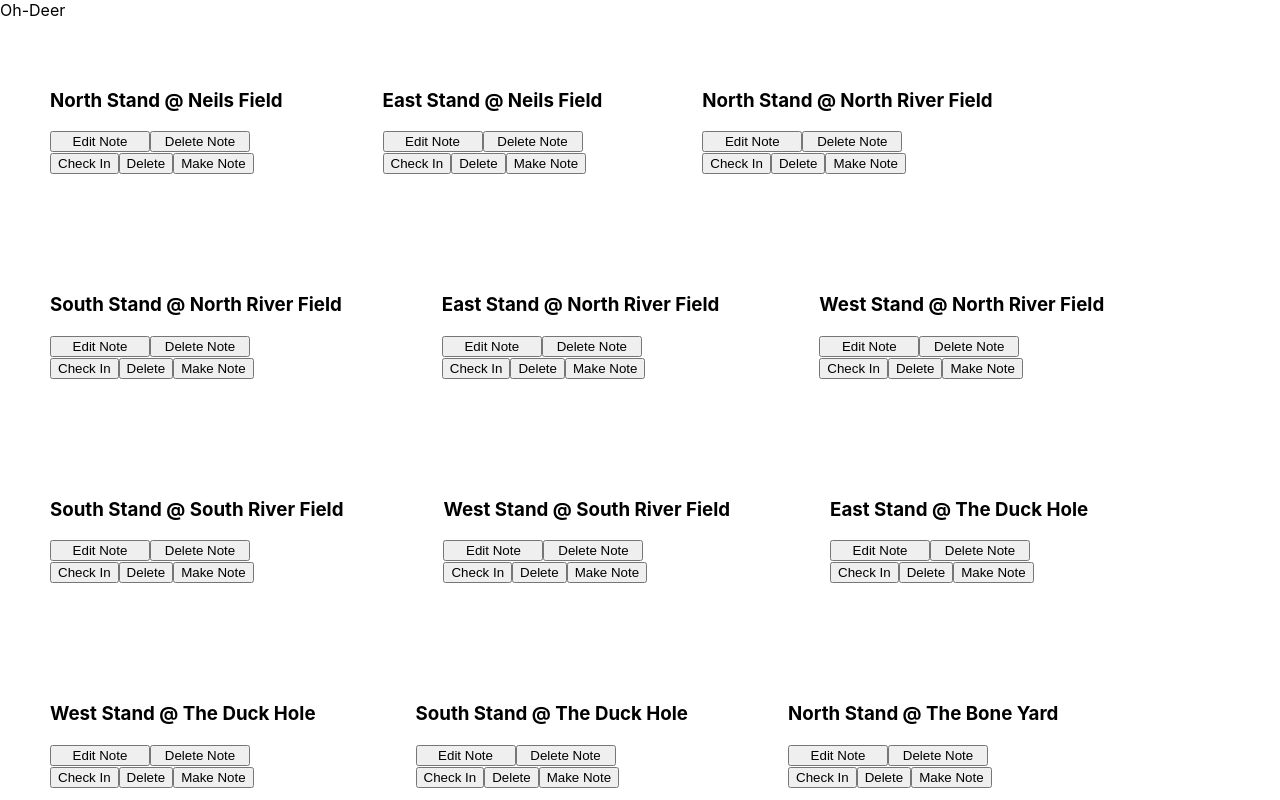
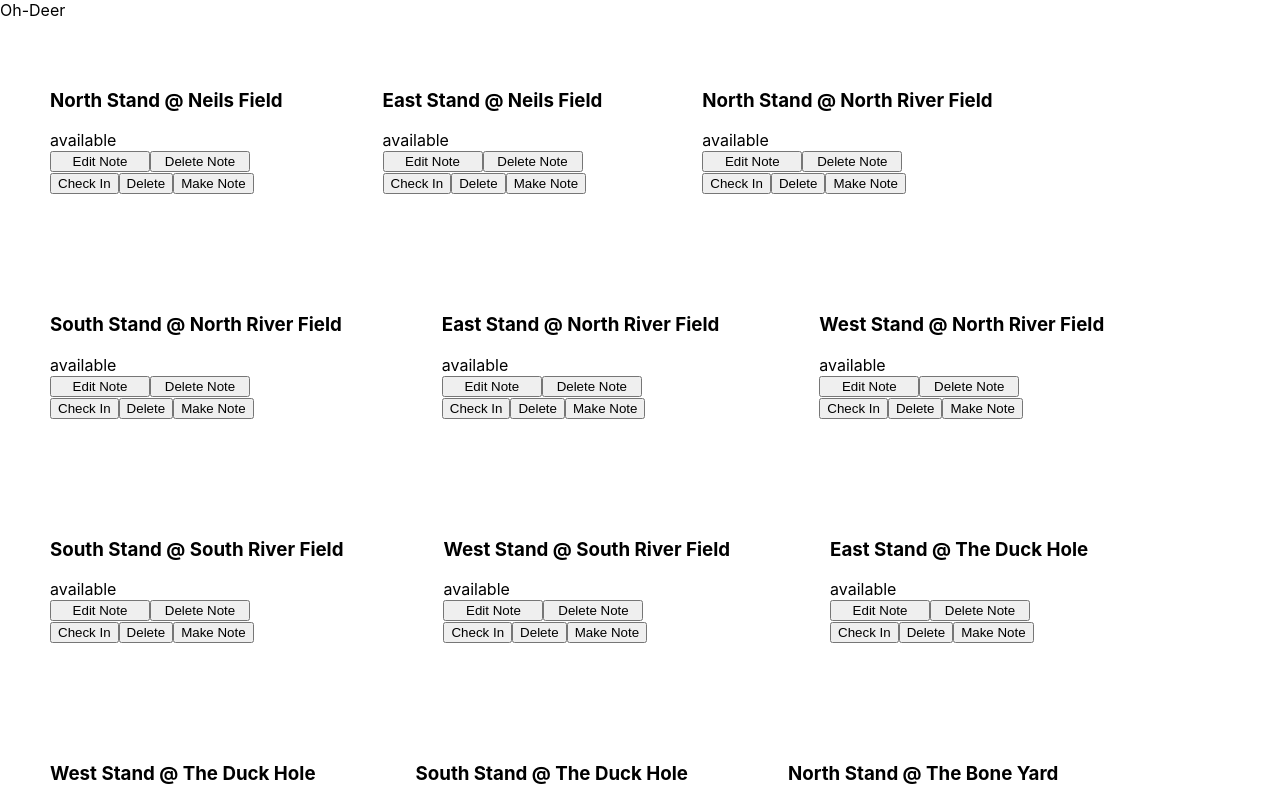
Before and after one commit to Loganwebb1994/oh-deer, a React (Create React App) app: page / in a window 1280 px wide. Shown: the top 800 px of the page. Built offline with nearby package versions, Linux system fonts and the light colour scheme; data requests are answered from the project's data file; sample sign-in values are in the browser's storage.

Commit message:
the availability of the stand is rendering now

```diff
--- a/api/db.json
+++ b/api/db.json
@@ -127,6 +127,12 @@
       "userId": 1,
       "standId": 1,
       "note": "Test Note"
+    },
+    {
+      "userId": "1",
+      "standId": 1,
+      "note": "",
+      "id": 2
     }
   ]
 }
--- a/src/components/stands/StandCard.js
+++ b/src/components/stands/StandCard.js
@@ -23,7 +23,7 @@ export const StandCard = ({stand, note}) => {
   return (
     <section className="stand">
         <h3 className="stand__name">{stand.name} Stand @ {stand.location}</h3>
-        <div className="stand__availability">{stand.availability}</div>
+        <div className="stand__availability">{stand.availability === true? "available": "Occupied"}</div>
         <div className="stand__notes">{note?.content}</div>
         <div className="buttonContainer">
           <button className="stand__notes__edit">Edit Note</button>
```
